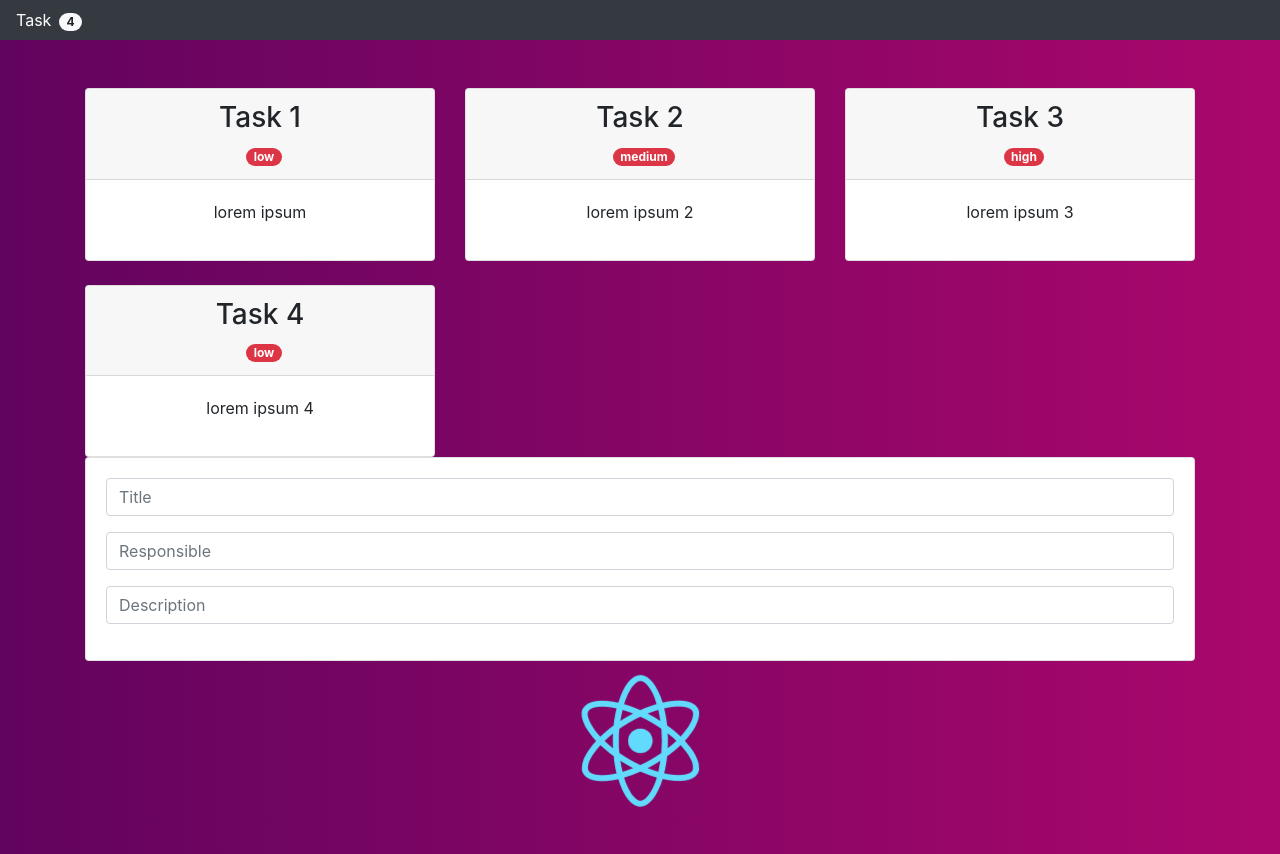
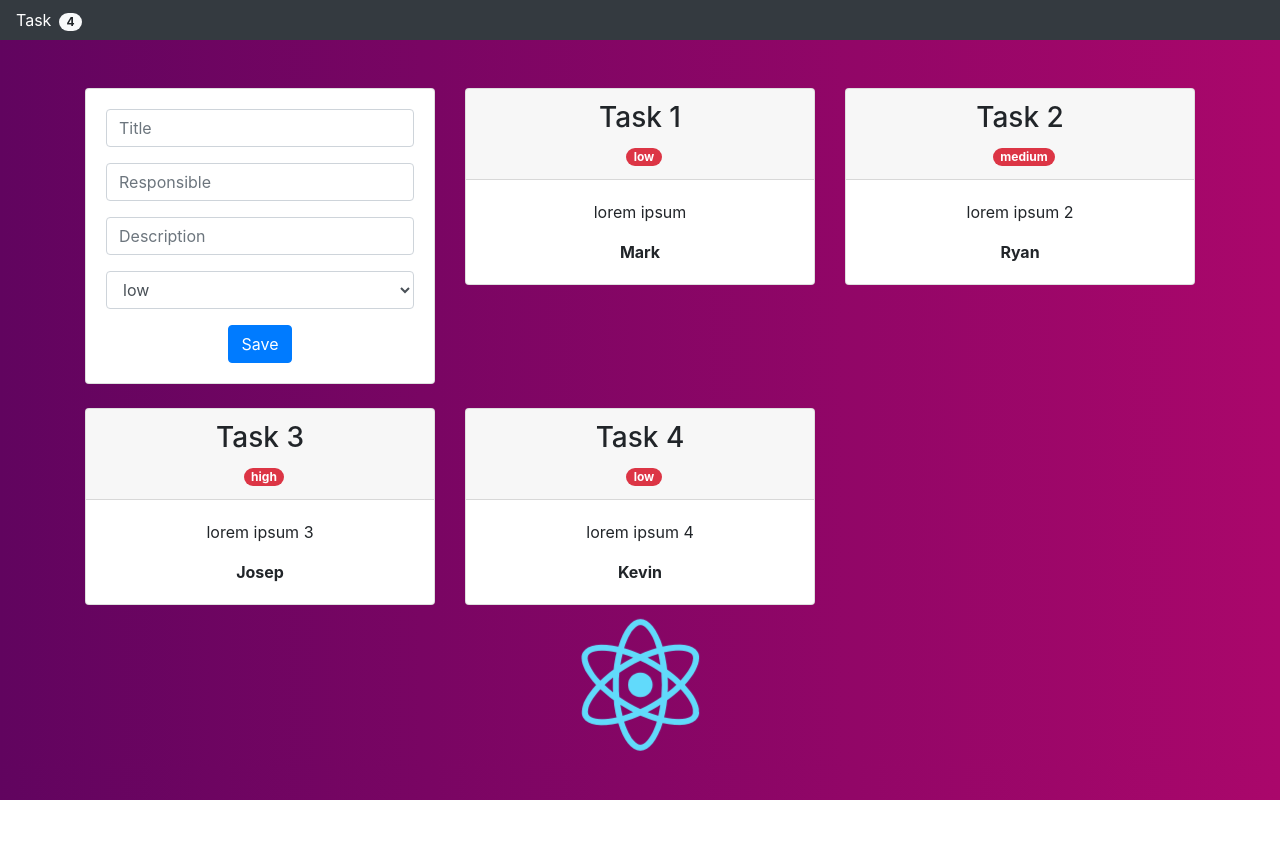
Before and after one commit to WestAMZ/myfirstapp-react, a React (Create React App) app: page / in a window 1280 px wide. After the commit the page ends 800 px from the top, so only its background shows below. Built offline with nearby package versions, Linux system fonts and the light colour scheme.

Commit message:
Avance form todo

```diff
--- a/src/App.js
+++ b/src/App.js
@@ -19,7 +19,8 @@ class App extends Component {
     const todos = this.state.todos.map((todo,index)=>
     {
       return (
-      <TaskCard title = {todo.title} description ={todo.description} key={index} priority={todo.priority}/>
+      <TaskCard title = {todo.title} description ={todo.description} key={index}
+        priority={todo.priority} responsible={todo.responsible}/>
       )
 
     });
@@ -28,9 +29,10 @@ class App extends Component {
         <Navigation titulo = "Task" ntareas = {todos.length} />
         <div className = "container">
           <div className="row mt-4">
-          {todos}
+            <FormTodo/>
+            {todos}
           </div>
-          <FormTodo/>
+
           <img src={logo} className="App-logo" alt="logo" />
         </div>
 
--- a/src/Components/TaskCard.js
+++ b/src/Components/TaskCard.js
@@ -12,6 +12,7 @@ class TaskCard extends Component
                     </div>
                     <div className="card-body">
                         <p>{this.props.description}</p>
+                        <strong>{this.props.responsible}</strong>
                     </div>
                 </div>
             </div>
--- a/src/Components/TodoForm.js
+++ b/src/Components/TodoForm.js
@@ -2,9 +2,25 @@ import React, {Component} from 'react';
 
 class TodoForm extends Component
 {
+    constructor()
+    {
+        super();
+        this.state =
+        {
+            title:'',
+            responsible: '',
+            description: '',
+            priority:'low'
+        };
+        this.handleInput = this.handleInput.bind(this);
+        this.handleSubmit = this.handleSubmit.bind(this);
+        //esto se hace xq en react se suele perder a que apunta this
+        //se une metodo handleInput a este componente
+    }
     render(){
         return(
-            <div className="card">
+            <div className="col-md-4 mt-4">
+                <form className="card" onSubmit = {this.handleSubmit}>
                 <div className="card-body">
                     <div className="form-group">
                         <input type="text" name="title"
@@ -13,20 +29,51 @@ class TodoForm extends Component
                     </div>
                     <div className="form-group">
                         <input type="text" name="responsible"
+                        onChange = {this.handleInput}
                         className="form-control" placeholder="Responsible" />
                     </div>
                     <div className="form-group">
                         <input type="text" name="description"
+                        onChange = {this.handleInput}
                         className="form-control" placeholder="Description" />
                     </div>
+                    <div className="form-group">
+                        <select name="priority" onChange = {this.handleInput}
+                        className="form-control" placeholder="Description" >
+                            <option value="low">low</option>
+                            <option value="medium">medium</option>
+                            <option value="hight">hight</option>
+                        </select>
+                    </div>
+                    <input type="submit" className="btn btn-primary"
+                    value="Save"/>
                 </div>
+                </form>
             </div>
         )
     }
+    handleSubmit(e)
+    {
+        e.preventDefault()
+
+    }
     handleInput(e)
     {
-        console.log(e.target.value);
+        const {value,name} = e.target; //toma value y name
+        this.setState({
+            [name]:value
+        })
+        //buscamos propiedad nombrada y valor
+        console.log(this.state);
     }
+    //console.log(e.target.value,e.target.name); //valor de target y nombre
+    //asi obtenemos el nombre de imput :e.targe.name
 }
 
 export default TodoForm;
+
+    /*
+        no se pueden hacer asignaciones directas
+        this.state.title = "algo nuevo";
+
+    */
--- a/src/todos.json
+++ b/src/todos.json
@@ -2,25 +2,25 @@
     "todos":[
         {
             "title":"Task 1",
-            "reponsible": "Mark",
+            "responsible": "Mark",
             "description":"lorem ipsum",
             "priority":"low"
         },
         {
             "title":"Task 2",
-            "reponsible": "Ryan",
+            "responsible": "Ryan",
             "description":"lorem ipsum 2",
             "priority":"medium"
         },
         {
             "title":"Task 3",
-            "reponsible": "Josep",
+            "responsible": "Josep",
             "description":"lorem ipsum 3",
             "priority":"high"
         },
         {
             "title":"Task 4",
-            "reponsible": "Kevin",
+            "responsible": "Kevin",
             "description":"lorem ipsum 4",
             "priority":"low"
         }
```
